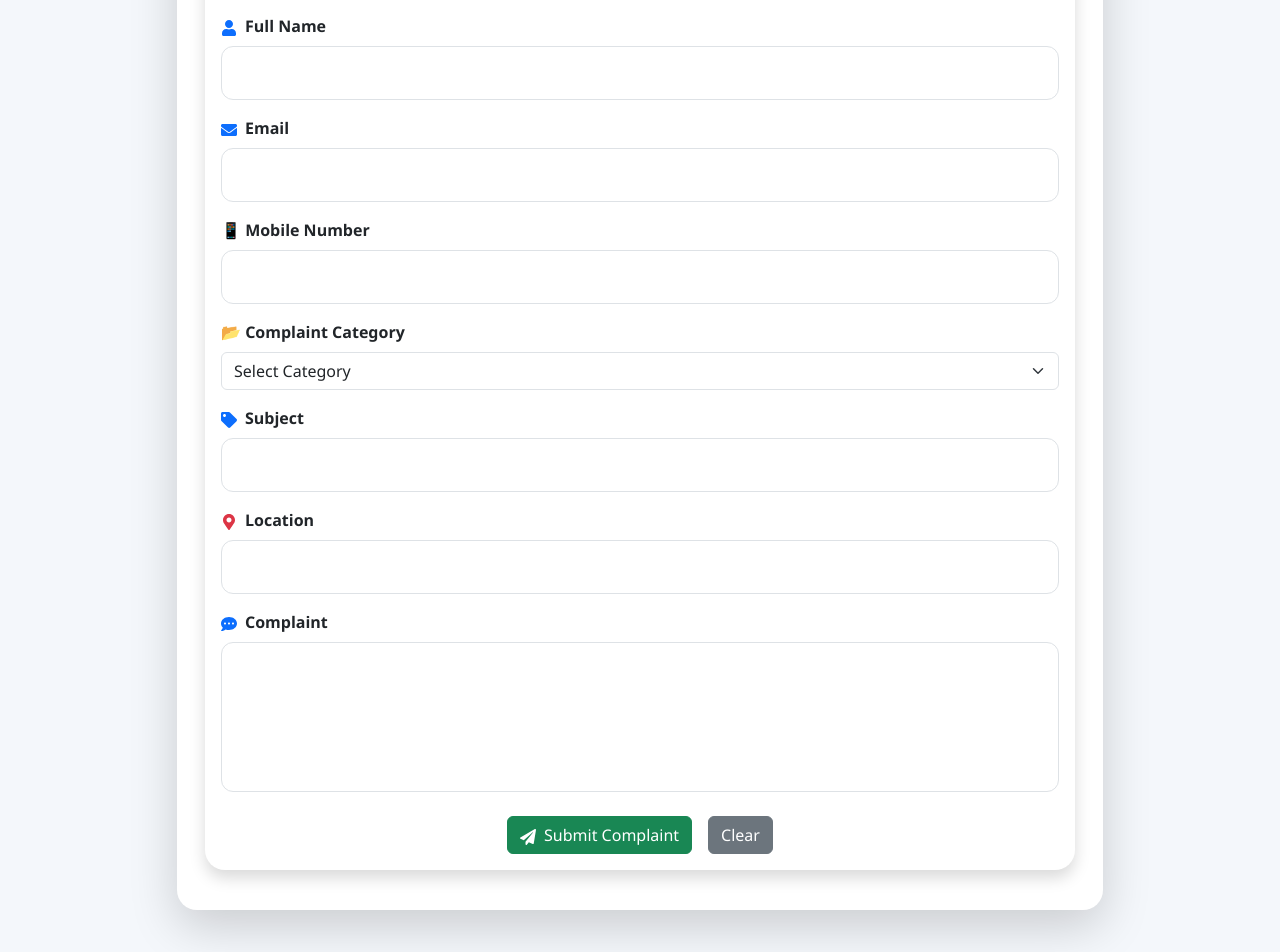
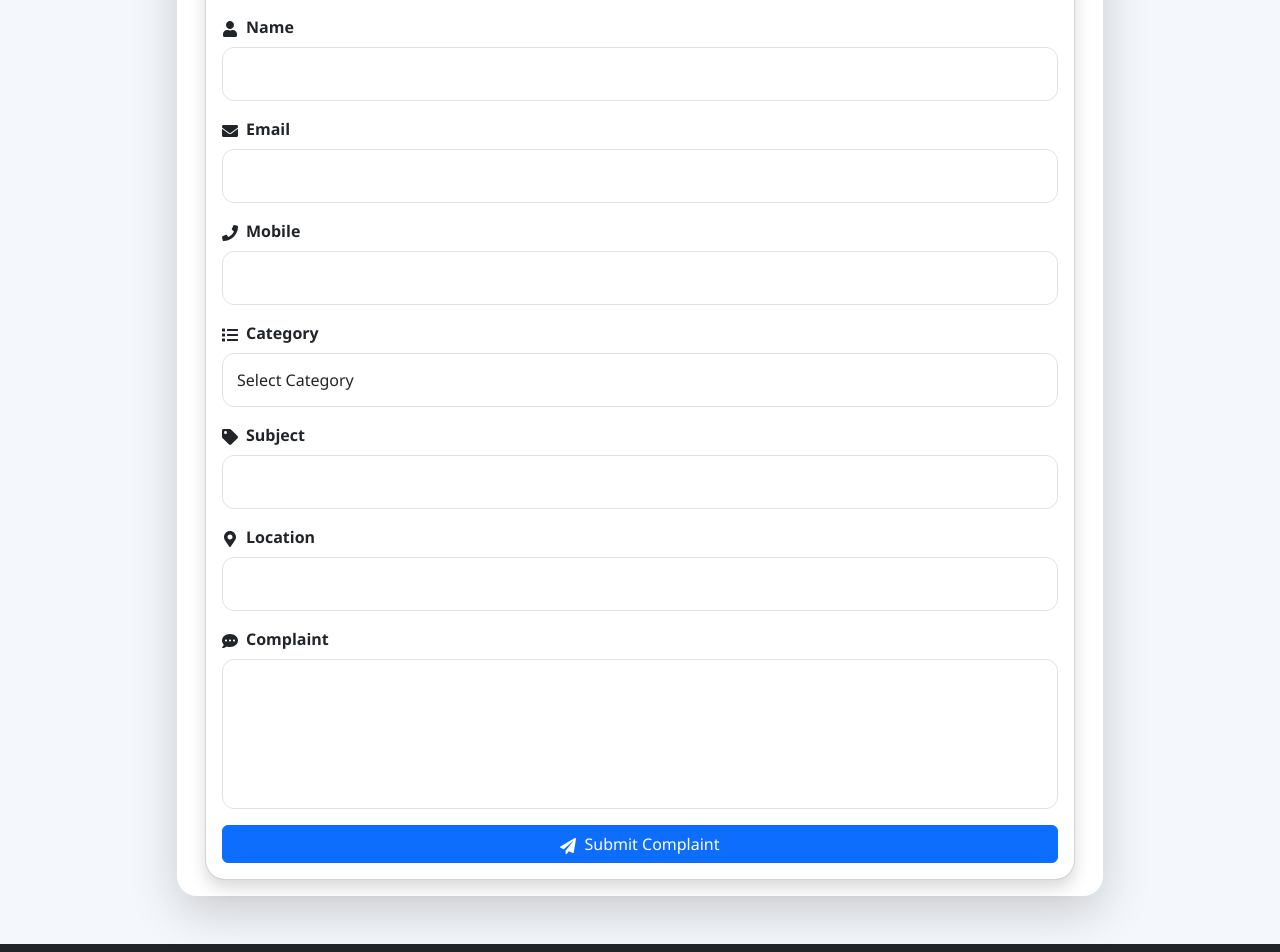
Before and after one commit to shaikruhi2233-ship-it/online-complaint-frontend, a React (Create React App) app: page /complaint in a window 1280 px wide. Shown: the part 280-1232 px from the top of the page. Built offline with nearby package versions, Linux system fonts and the light colour scheme; no server answers; sample sign-in values are in the browser's storage.

Commit message:
Fix frontend API configuration

```diff
--- a/src/components/ComplaintForm.js
+++ b/src/components/ComplaintForm.js
@@ -1,19 +1,20 @@
-import React, { useState, useEffect } from "react";
+import React, { useState } from "react";
 import axios from "axios";
 import {
   FaUser,
   FaEnvelope,
+  FaPhone,
+  FaList,
   FaTag,
+  FaMapMarkerAlt,
   FaCommentDots,
   FaPaperPlane,
-  FaEdit,
-  FaMapMarkerAlt,
 } from "react-icons/fa";
 
-const API_URL =
-  process.env.REACT_APP_API_URL || "http://localhost:5000/api";
+const API =
+  "https://online-complaint-registration-production.up.railway.app/api";
 
-function ComplaintForm({ editComplaint, setEditComplaint }) {
+function ComplaintForm() {
   const [formData, setFormData] = useState({
     name: "",
     email: "",
@@ -24,20 +25,6 @@ function ComplaintForm({ editComplaint, setEditComplaint }) {
     complaint: "",
   });
 
-  useEffect(() => {
-    if (editComplaint) {
-      setFormData({
-        name: editComplaint.name || "",
-        email: editComplaint.email || "",
-        mobile: editComplaint.mobile || "",
-        category: editComplaint.category || "",
-        subject: editComplaint.subject || "",
-        location: editComplaint.location || "",
-        complaint: editComplaint.complaint || "",
-      });
-    }
-  }, [editComplaint]);
-
   const handleChange = (e) => {
     setFormData({
       ...formData,
@@ -45,7 +32,24 @@ function ComplaintForm({ editComplaint, setEditComplaint }) {
     });
   };
 
-  const clearForm = () => {
+  const handleSubmit = async (e) => {
+    e.preventDefault();
+
+    try {
+      const token = localStorage.getItem("token");
+
+      await axios.post(
+        `${API}/complaints`,
+        formData,
+        {
+          headers: {
+            Authorization: `Bearer ${token}`,
+          },
+        }
+      );
+
+      alert("Complaint Submitted Successfully!");
+
       setFormData({
         name: "",
         email: "",
@@ -56,73 +60,24 @@ function ComplaintForm({ editComplaint, setEditComplaint }) {
         complaint: "",
       });
 
-    if (setEditComplaint) {
-      setEditComplaint(null);
-    }
-  };
-
-  const handleSubmit = async (e) => {
-    e.preventDefault();
-
-    const token = localStorage.getItem("token");
-
-    if (!token) {
-      alert("Please login first.");
-      return;
-    }
-
-    try {
-      if (editComplaint) {
-        await axios.put(
-          `${API_URL}/complaints/${editComplaint._id}`,
-          formData,
-          {
-            headers: {
-              Authorization: `Bearer ${token}`,
-            },
-          }
-        );
-
-        alert("Complaint Updated Successfully");
-      } else {
-        await axios.post(
-          `${API_URL}/complaints`,
-          formData,
-          {
-            headers: {
-              Authorization: `Bearer ${token}`,
-            },
-          }
-        );
-
-        alert("Complaint Submitted Successfully");
-      }
-
-      clearForm();
     } catch (error) {
       console.error(error);
 
       alert(
         error.response?.data?.message ||
-        "Operation Failed"
+        "Failed to submit complaint."
       );
     }
   };
 
   return (
-    <div className="container my-4">
-      <div className="card shadow border-0">
+    <div className="container mt-4">
+      <div className="card shadow">
 
-        <div className="card-header bg-primary text-white text-center">
+        <div className="card-header bg-primary text-white">
           <h3>
-            {editComplaint ? (
-              <>
-                <FaEdit className="me-2" />
-                Update Complaint
-              </>
-            ) : (
-              <>📝 Register Complaint</>
-            )}
+            <FaPaperPlane className="me-2" />
+            Register Complaint
           </h3>
         </div>
 
@@ -132,8 +87,8 @@ function ComplaintForm({ editComplaint, setEditComplaint }) {
 
             <div className="mb-3">
               <label className="form-label">
-                <FaUser className="me-2 text-primary" />
-                Full Name
+                <FaUser className="me-2" />
+                Name
               </label>
 
               <input
@@ -148,7 +103,7 @@ function ComplaintForm({ editComplaint, setEditComplaint }) {
 
             <div className="mb-3">
               <label className="form-label">
-                <FaEnvelope className="me-2 text-primary" />
+                <FaEnvelope className="me-2" />
                 Email
               </label>
 
@@ -164,46 +119,46 @@ function ComplaintForm({ editComplaint, setEditComplaint }) {
 
             <div className="mb-3">
               <label className="form-label">
-                📱 Mobile Number
+                <FaPhone className="me-2" />
+                Mobile
               </label>
 
               <input
-                type="tel"
+                type="text"
                 className="form-control"
                 name="mobile"
                 value={formData.mobile}
                 onChange={handleChange}
                 required
-                pattern="[0-9]{10}"
-                maxLength="10"
               />
             </div>
 
             <div className="mb-3">
               <label className="form-label">
-                📂 Complaint Category
+                <FaList className="me-2" />
+                Category
               </label>
 
               <select
-                className="form-select"
+                className="form-control"
                 name="category"
                 value={formData.category}
                 onChange={handleChange}
                 required
               >
                 <option value="">Select Category</option>
-                <option value="Water">Water</option>
-                <option value="Electricity">Electricity</option>
-                <option value="Internet">Internet</option>
-                <option value="Hostel">Hostel</option>
-                <option value="Cleaning">Cleaning</option>
-                <option value="Others">Others</option>
+                <option>Water Supply</option>
+                <option>Electricity</option>
+                <option>Roads</option>
+                <option>Drainage</option>
+                <option>Sanitation</option>
+                <option>Others</option>
               </select>
             </div>
 
             <div className="mb-3">
               <label className="form-label">
-                <FaTag className="me-2 text-primary" />
+                <FaTag className="me-2" />
                 Subject
               </label>
 
@@ -219,7 +174,7 @@ function ComplaintForm({ editComplaint, setEditComplaint }) {
 
             <div className="mb-3">
               <label className="form-label">
-                <FaMapMarkerAlt className="me-2 text-danger" />
+                <FaMapMarkerAlt className="me-2" />
                 Location
               </label>
 
@@ -233,15 +188,15 @@ function ComplaintForm({ editComplaint, setEditComplaint }) {
               />
             </div>
 
-            <div className="mb-4">
+            <div className="mb-3">
               <label className="form-label">
-                <FaCommentDots className="me-2 text-primary" />
+                <FaCommentDots className="me-2" />
                 Complaint
               </label>
 
               <textarea
+                className="form-control"
                 rows="5"
-                className="form-control"
                 name="complaint"
                 value={formData.complaint}
                 onChange={handleChange}
@@ -249,29 +204,18 @@ function ComplaintForm({ editComplaint, setEditComplaint }) {
               />
             </div>
 
-            <div className="text-center">
             <button
               type="submit"
-                className="btn btn-success me-3"
+              className="btn btn-primary w-100"
             >
               <FaPaperPlane className="me-2" />
-                {editComplaint
-                  ? "Update Complaint"
-                  : "Submit Complaint"}
+              Submit Complaint
             </button>
-
-              <button
-                type="button"
-                className="btn btn-secondary"
-                onClick={clearForm}
-              >
-                Clear
-              </button>
-            </div>
 
           </form>
 
         </div>
+
       </div>
     </div>
   );
--- a/src/components/ComplaintList.js
+++ b/src/components/ComplaintList.js
@@ -4,8 +4,7 @@ import { useNavigate } from "react-router-dom";
 import { FaSearch, FaEye } from "react-icons/fa";
 
 const API =
-process.env.REACT_APP_API_URL ||
-"http://localhost:5000/api";
+  "https://online-complaint-registration-production.up.railway.app/api";
 function ComplaintList() {
   const navigate = useNavigate();
 
--- a/src/pages/Admin.js
+++ b/src/pages/Admin.js
@@ -10,7 +10,7 @@ import {
 } from "react-icons/fa";
 
 const API =
-  process.env.REACT_APP_API_URL || "http://localhost:5000/api";
+  "https://online-complaint-registration-production.up.railway.app/api";
 
 
 function Admin() {
--- a/src/pages/AdminLogin.js
+++ b/src/pages/AdminLogin.js
@@ -7,7 +7,7 @@ import {
 } from "react-icons/fa";
 
 const API =
-  process.env.REACT_APP_API_URL || "http://localhost:5000/api";
+  "https://online-complaint-registration-production.up.railway.app/api";
 
 function AdminLogin() {
   const navigate = useNavigate();
--- a/src/pages/Login.js
+++ b/src/pages/Login.js
@@ -10,11 +10,10 @@ import {
 function Login() {
   const navigate = useNavigate();
 
-
-  // Railway Backend URL
+  // Backend API URL
   const API =
-  process.env.REACT_APP_API_URL || "http://localhost:5000/api";
-console.log("API URL:", API);
+    process.env.REACT_APP_API_URL ||
+    "https://online-complaint-registration-production.up.railway.app/api";
 
   const [formData, setFormData] = useState({
     email: "",
@@ -32,22 +31,21 @@ console.log("API URL:", API);
 
   const handleSubmit = async (e) => {
     e.preventDefault();
-
     setLoading(true);
 
     try {
       const res = await axios.post(
-  `${API}/auth/login`,
-  formData
-);
+        `${API}/auth/login`,
+        formData
+      );
 
       // Clear previous session
       localStorage.clear();
 
-      // Save token
+      // Save JWT Token
       localStorage.setItem("token", res.data.token);
 
-      // Save user
+      // Save User Data
       localStorage.setItem(
         "user",
         JSON.stringify(res.data.user)
@@ -57,11 +55,10 @@ console.log("API URL:", API);
 
       navigate("/home");
     } catch (error) {
-      console.log(error);
+      console.error(error);
 
       alert(
-        error.response?.data?.message ||
-        "Login Failed"
+        error.response?.data?.message || "Login Failed"
       );
     }
 
@@ -135,10 +132,7 @@ console.log("API URL:", API);
 
               <p className="text-center">
                 Don't have an account?
-                <Link
-                  to="/register"
-                  className="ms-2"
-                >
+                <Link to="/register" className="ms-2">
                   Register
                 </Link>
               </p>
```
Also changed, not shown: src/components/Dashboard.js (+18 -36 lines), src/pages/AdminDashboard.js (+12 -0 lines), src/pages/UserDashboard.js (+108 -0 lines). Lines whose indentation alone changed are shown as unchanged.
